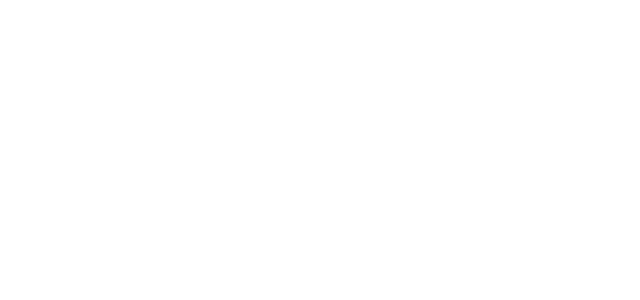
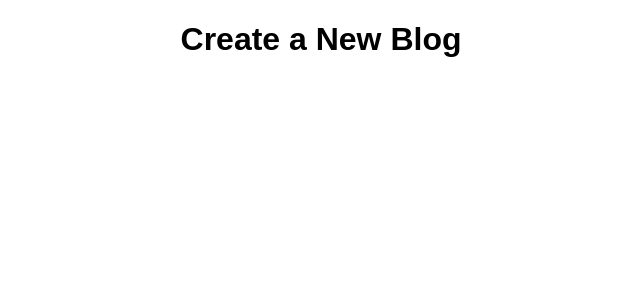
Before and after one commit to Tarun-032/UptoSkill_Blog, a React (Vite) app: page /create in a window 1280 px wide. Before the commit this address had no page. Shown: the top 300 px of the page, without its empty margins (319-959 px from the left). Built offline with nearby package versions, Linux system fonts and the light colour scheme.

Commit message:
Add routing for CreateBlog and update Header navigation

```diff
--- a/src/App.jsx
+++ b/src/App.jsx
@@ -4,6 +4,7 @@
 import '@fortawesome/fontawesome-free/css/all.min.css';
 import LandingPage from './Components/LandingPage/LandingPage';
 import Login from './Components/Login/Login';
+import CreateBlog from './Components/CreateBlog/CreateBlog';
 
 function App() {
   return (
@@ -12,6 +13,7 @@
         <Routes>
           <Route path="/" element={<LandingPage />} />
           <Route path="/login" element={<Login />} />
+          <Route path="/create" element={<CreateBlog />} />
           {/* Add other routes as needed */}
         </Routes>
       </div>
--- /dev/null
+++ b/src/Components/CreateBlog/CreateBlog.jsx
@@ -0,0 +1,13 @@
+import React from 'react';
+import './CreateBlog.css';
+
+function CreateBlog() {
+  return (
+    <div className="create-blog">
+      <h1>Create a New Blog</h1>
+      {/* Add form or content for creating a blog */}
+    </div>
+  );
+}
+
+export default CreateBlog;
--- a/src/Components/LandingPage/Header/Header.jsx
+++ b/src/Components/LandingPage/Header/Header.jsx
@@ -1,6 +1,6 @@
 import React from 'react';
+import { Link } from 'react-router-dom';
 import './Header.css';
-import { Link } from 'react-router-dom';
 
 function Header() {
   return (
@@ -13,10 +13,10 @@
         </span>
       </div>
       <nav className="nav">
-        <a href="#about">About</a>
-        <a href="#create">Create</a>
-        <a href="#contact">Contact</a>
-        <a href="#community">Community</a>
+        <Link to="/about">About</Link>
+        <Link to="/create">Create</Link>
+        <Link to="/contact">Contact</Link>
+        <Link to="/community">Community</Link>
         <Link to="/login">
           <button className="signup-button">Sign Up</button>
         </Link>
```
Also changed, not shown: src/Components/CreateBlog/CreateBlog.css (added).
